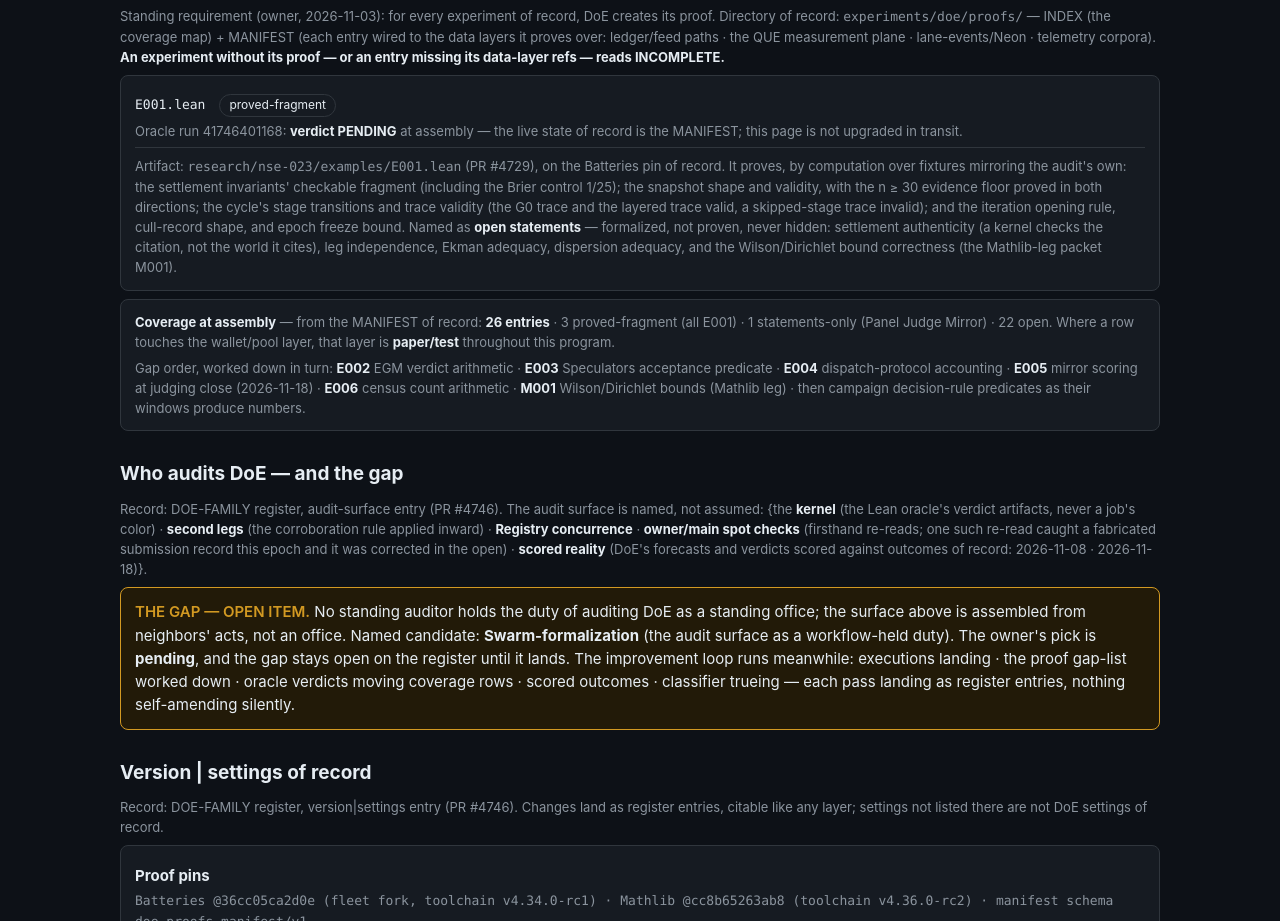
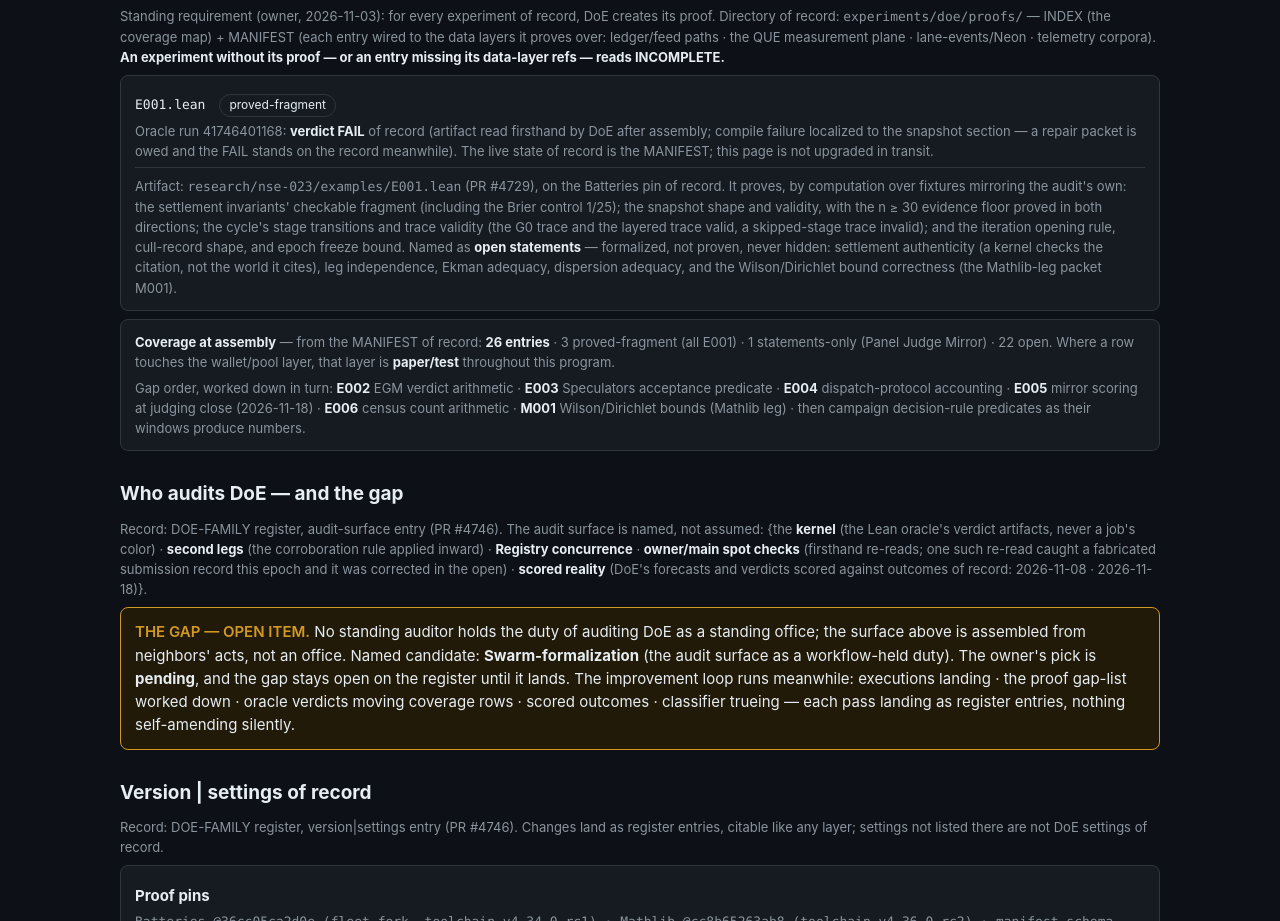
Before and after one commit to timerloggedout-spec/moneyball, a plain HTML site: page doe.html in a window 1280 px wide. Shown: the part 1780-2701 px from the top of the page. Drawn offline with Linux system fonts and the light colour scheme.

Commit message:
fix(doe): E001 oracle verdict PENDING → FAIL of record (run 41746401168, artifact read firsthand)

```diff
--- a/doe.html
+++ b/doe.html
@@ -76,7 +76,7 @@
   <h2>Proofs (Lean)</h2>
   <div class="meta">Standing requirement (owner, 2026-11-03): for every experiment of record, DoE creates its proof. Directory of record: <span class="mono">experiments/doe/proofs/</span> — INDEX (the coverage map) + MANIFEST (each entry wired to the data layers it proves over: ledger/feed paths · the QUE measurement plane · lane-events/Neon · telemetry corpora). <b>An experiment without its proof — or an entry missing its data-layer refs — reads INCOMPLETE.</b></div>
   <div class="card">
-    <div class="row"><span class="mono">E001.lean</span><span class="chip">proved-fragment</span><span class="leg">Oracle run 41746401168: <b>verdict PENDING</b> at assembly — the live state of record is the MANIFEST; this page is not upgraded in transit.</span></div>
+    <div class="row"><span class="mono">E001.lean</span><span class="chip">proved-fragment</span><span class="leg">Oracle run 41746401168: <b>verdict FAIL</b> of record (artifact read firsthand by DoE after assembly; compile failure localized to the snapshot section — a repair packet is owed and the FAIL stands on the record meanwhile). The live state of record is the MANIFEST; this page is not upgraded in transit.</span></div>
     <p class="leg" style="margin:8px 0 0">Artifact: <span class="mono">research/nse-023/examples/E001.lean</span> (PR #4729), on the Batteries pin of record. It proves, by computation over fixtures mirroring the audit's own: the settlement invariants' checkable fragment (including the Brier control 1/25); the snapshot shape and validity, with the n ≥ 30 evidence floor proved in both directions; the cycle's stage transitions and trace validity (the G0 trace and the layered trace valid, a skipped-stage trace invalid); and the iteration opening rule, cull-record shape, and epoch freeze bound. Named as <b>open statements</b> — formalized, not proven, never hidden: settlement authenticity (a kernel checks the citation, not the world it cites), leg independence, Ekman adequacy, dispersion adequacy, and the Wilson/Dirichlet bound correctness (the Mathlib-leg packet M001).</p>
   </div>
   <div class="card">
```
